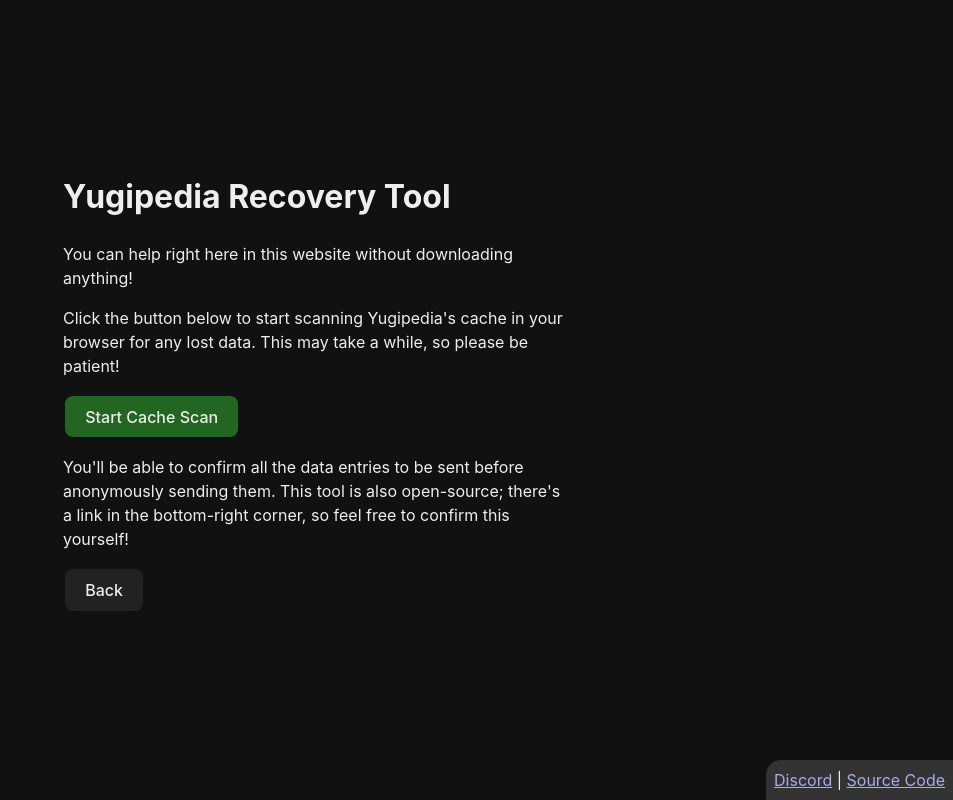
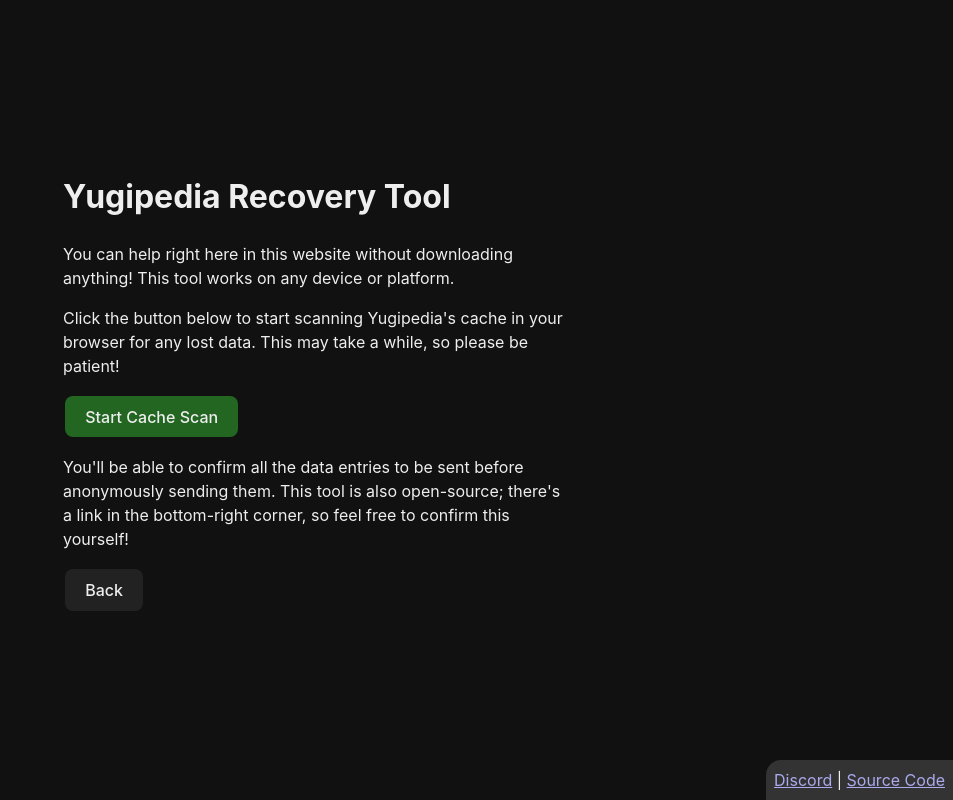
Before and after one commit to YGOrganization/YugipediaRecovery, a Next.js app: page /recover/ in a window 1280 px wide. Both pictures are taken after a click on the button "How can I help?". Shown: the whole page, without its empty margins (327-1280 px from the left). Built offline with nearby package versions, Linux system fonts and the light colour scheme.

Commit message:
Note that the tool works anywhere

```diff
--- a/components/pages/CacheScanner.tsx
+++ b/components/pages/CacheScanner.tsx
@@ -103,7 +103,7 @@
 			return (
 				<>
 					<p>
-						You can help right here in this website without downloading anything!
+						You can help right here in this website without downloading anything! This tool works on any device or platform.
 					</p>
 					<p>
 						Click the button below to start scanning Yugipedia's cache in your browser for any lost data. This may take a while, so please be patient!
```
